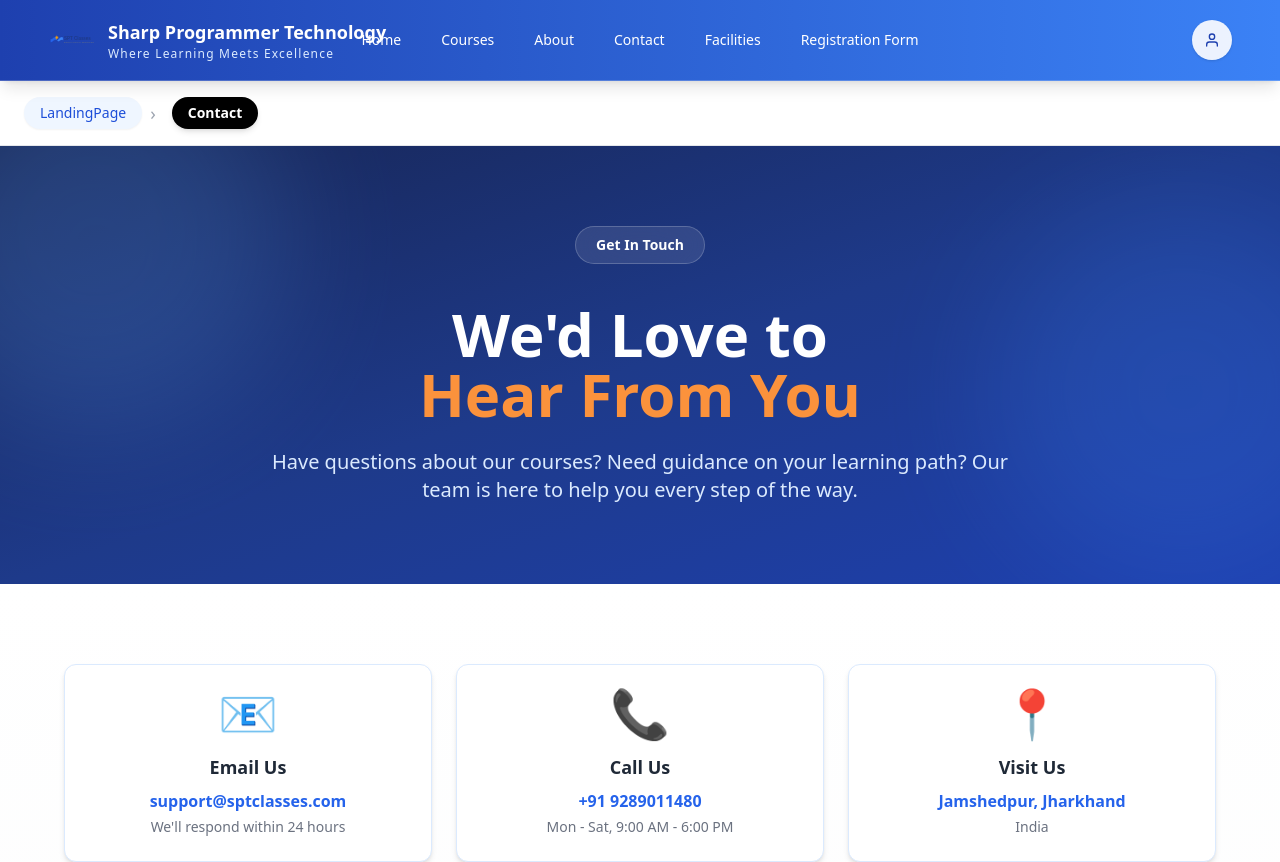
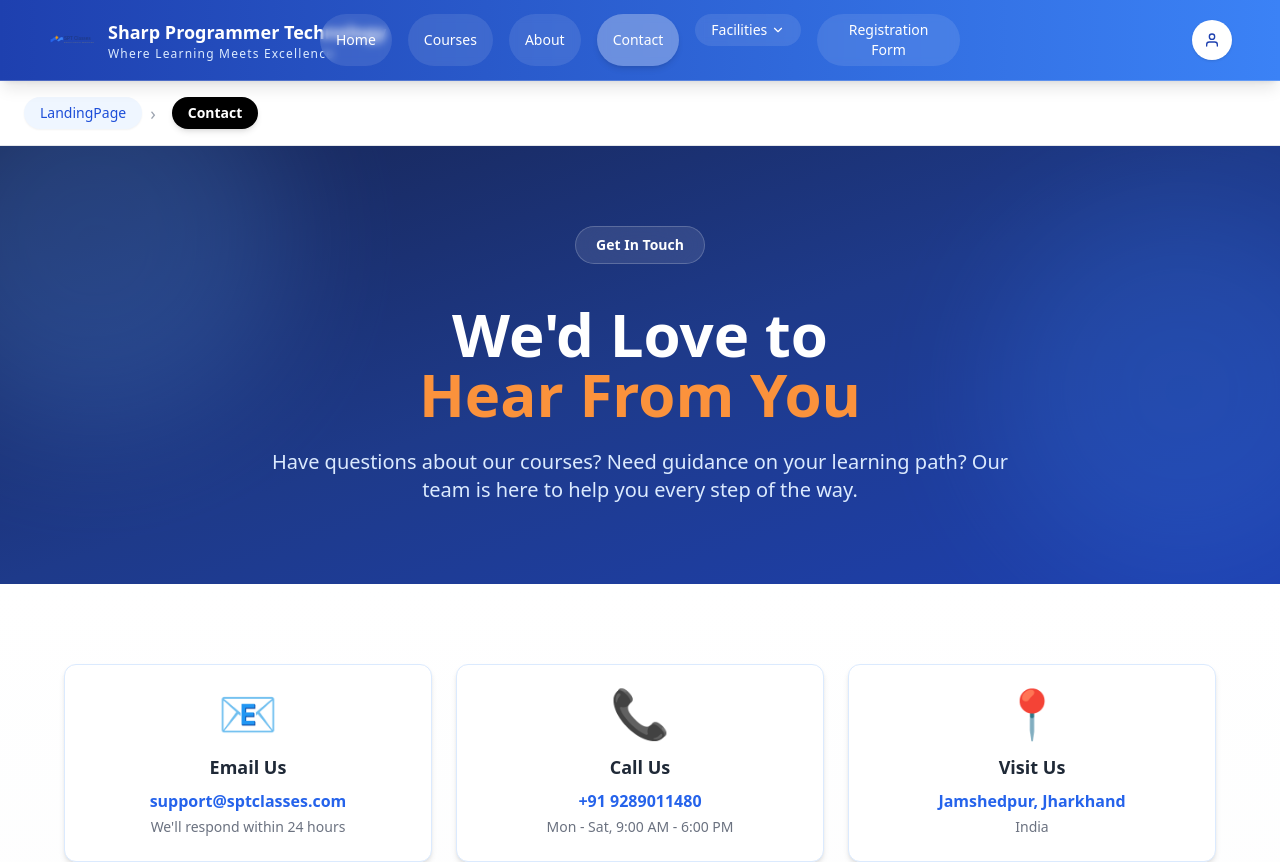
Before and after one commit to Ayyayush/SPT-Classes, a React (Create React App) app: page /Contact in a window 1280 px wide. Shown: the top 862 px of the page. Built offline with nearby package versions, Linux system fonts and the light colour scheme.

Commit message:
Header Changed and Facilities->library page creates

```diff
--- a/src/components/Header.jsx
+++ b/src/components/Header.jsx
@@ -1,21 +1,25 @@
 import React, { useEffect, useState, useRef } from "react";
-import { Link, useNavigate } from "react-router-dom";
-import { FiUser, FiMenu, FiX } from "react-icons/fi";
+import { Link, useNavigate, useLocation } from "react-router-dom";
+import { FiUser, FiMenu, FiX, FiChevronDown } from "react-icons/fi";
 import logo from "./Assets/spt_classes_logo.svg";
 import toast from "react-hot-toast";
 import { useDispatch } from "react-redux";
-import { addPath } from "../redux/Slices/breadCrumbsSlice";
-import RegisterForm from "./RegisterForm";
 import { setShowRegisterFrom } from "../redux/Slices/registerFormSlice";
 
 const Header = () => {
   const [menuOpen, setMenuOpen] = useState(false);
   const [mobileNavOpen, setMobileNavOpen] = useState(false);
+  const [facilitiesOpen, setFacilitiesOpen] = useState(false);
   const [user, setUser] = useState(null);
+
   const navigate = useNavigate();
-  const menuRef = useRef(null);
   const dispatch = useDispatch();
+  const location = useLocation();
 
+  const userMenuRef = useRef(null);
+  const facilitiesRef = useRef(null);
+
+  /* ================= LOAD USER ================= */
   useEffect(() => {
     try {
       const raw = localStorage.getItem("user");
@@ -25,75 +29,130 @@ const Header = () => {
     }
   }, []);
 
+  /* ================= OUTSIDE CLICK ================= */
   useEffect(() => {
-    function onDocClick(e) {
-      if (menuRef.current && !menuRef.current.contains(e.target)) {
+    function handleClickOutside(e) {
+      if (userMenuRef.current && !userMenuRef.current.contains(e.target)) {
         setMenuOpen(false);
       }
+      if (facilitiesRef.current && !facilitiesRef.current.contains(e.target)) {
+        setFacilitiesOpen(false);
+      }
     }
-    document.addEventListener("click", onDocClick);
-    return () => document.removeEventListener("click", onDocClick);
+    document.addEventListener("click", handleClickOutside);
+    return () => document.removeEventListener("click", handleClickOutside);
   }, []);
 
-  function handleCourse() {
+  /* ================= HANDLERS ================= */
+  const handleCourse = () => {
     try {
-      navigate("/Courses", { state: { tab: "NIELIT Certified Courses" } });
+      navigate("/Courses", {
+        state: { tab: "NIELIT Certified Courses" },
+      });
       setMobileNavOpen(false);
     } catch {
       toast.error("Error loading courses");
     }
-  }
+  };
 
-  function handleLogout() {
+  const handleLogout = () => {
     localStorage.removeItem("user");
     setUser(null);
     setMenuOpen(false);
     navigate("/");
-  }
+  };
+
+  /* ================= NAV BOX ================= */
+  const navBox = (path) =>
+    `
+      flex items-center gap-1
+      px-4 py-1.5 rounded-full
+      transition-all duration-200
+      backdrop-blur-sm
+      ${
+        location.pathname === path
+          ? "bg-white/30 text-white shadow-md"
+          : "bg-white/10 text-white hover:bg-white/20 hover:shadow-md"
+      }
+    `;
 
   return (
-    <header className="sticky top-0 z-50 w-full bg-gradient-to-r from-[#1E40AF] to-[#3B82F6] backdrop-blur-md border-b border-white/20 shadow-lg">
-
-      {/* TOP BAR */}
+    <header className="sticky top-0 z-50 w-full bg-gradient-to-r from-[#1E40AF] to-[#3B82F6] border-b border-white/20 shadow-lg">
       <div className="flex items-center justify-between px-4 md:px-12 py-4">
 
-        {/* LOGO + NAME */}
+        {/* LOGO */}
         <div className="flex items-center gap-3">
           <img src={logo} alt="SPT Logo" className="w-12 h-12" />
-
-          <div className="leading-tight">
-            {/* Mobile */}
-            <p className="text-white font-semibold text-sm md:hidden">
+          <div>
+            <p className="text-white font-semibold text-sm md:text-lg">
               Sharp Programmer Technology
             </p>
-
-            {/* Desktop */}
-            <p className="hidden md:block text-white font-semibold text-lg">
-              Sharp Programmer Technology
-            </p>
-
             <p className="hidden md:block text-blue-100 text-xs tracking-widest">
               Where Learning Meets Excellence
             </p>
           </div>
         </div>
 
-        {/* DESKTOP NAV */}
-        <nav className="hidden lg:flex absolute left-1/2 -translate-x-1/2 gap-10 text-white text-sm font-medium">
-          <Link className="hover:text-blue-100 transition" to="/">Home</Link>
-          <button onClick={handleCourse} className="hover:text-blue-100 transition">
-            Courses
+        {/* ================= DESKTOP NAV ================= */}
+        <nav className="hidden lg:flex absolute left-1/2 -translate-x-1/2 gap-4 text-sm font-medium">
+
+          <Link to="/" className={navBox("/")}>Home</Link>
+          <button onClick={handleCourse} className={navBox("/Courses")}>Courses</button>
+          <Link to="/About" className={navBox("/About")}>About</Link>
+          <Link to="/Contact" className={navBox("/Contact")}>Contact</Link>
+
+          {/* ===== FACILITIES (PROFILE STYLE DROPDOWN) ===== */}
+          <div className="relative" ref={facilitiesRef}>
+            <button
+              onClick={(e) => {
+                e.stopPropagation();
+                setFacilitiesOpen(!facilitiesOpen);
+              }}
+              className={navBox("/facilities")}
+            >
+              Facilities
+              <FiChevronDown
+                className={`transition-transform ${
+                  facilitiesOpen ? "rotate-180" : ""
+                }`}
+              />
+            </button>
+
+            {facilitiesOpen && (
+              <div className="absolute top-12 left-1/2 -translate-x-1/2 w-56 bg-white rounded-xl shadow-xl p-3 animate-dropdown">
+                <button
+                  onClick={() => {
+                    setFacilitiesOpen(false);
+                    navigate("/facilities/library");
+                  }}
+                  className="block w-full text-left px-3 py-2 rounded hover:bg-blue-50 hover:text-blue-700 transition"
+                >
+                  Library
+                </button>
+
+                <button
+                  onClick={() => {
+                    setFacilitiesOpen(false);
+                    navigate("/facilities/online-test");
+                  }}
+                  className="block w-full text-left px-3 py-2 rounded hover:bg-blue-50 hover:text-blue-700 transition"
+                >
+                  Online Test
+                </button>
+              </div>
+            )}
+          </div>
+
+          <button
+            onClick={() => dispatch(setShowRegisterFrom())}
+            className={navBox("/register")}
+          >
+            Registration Form
           </button>
-          <Link className="hover:text-blue-100 transition" to="/About">About</Link>
-          <Link className="hover:text-blue-100 transition" to="/Contact">Contact</Link>
-          <Link className="hover:text-blue-100 transition" to="/Facilities">Facilities</Link>
-          <div className="hover:text-blue-100 transition cursor-pointer" onClick={() => {dispatch(setShowRegisterFrom())}}>Registration Form</div>
         </nav>
 
-        {/* RIGHT ICONS */}
-        <div className="flex items-center gap-3 relative" ref={menuRef}>
-
-          {/* MOBILE MENU ICON */}
+        {/* ================= PROFILE ================= */}
+        <div className="flex items-center gap-3 relative" ref={userMenuRef}>
           <button
             onClick={() => setMobileNavOpen(!mobileNavOpen)}
             className="lg:hidden text-white text-2xl"
@@ -101,13 +160,12 @@ const Header = () => {
             {mobileNavOpen ? <FiX /> : <FiMenu />}
           </button>
 
-          {/* USER ICON */}
           <button
             onClick={(e) => {
               e.stopPropagation();
               setMenuOpen(!menuOpen);
             }}
-            className="w-10 h-10 rounded-full bg-white/90 flex items-center justify-center shadow"
+            className="w-10 h-10 rounded-full bg-white flex items-center justify-center shadow"
           >
             {user ? (
               <span className="font-semibold text-[#1E40AF]">
@@ -118,12 +176,11 @@ const Header = () => {
             )}
           </button>
 
-          {/* USER DROPDOWN */}
           {menuOpen && (
-            <div className="absolute right-0 top-12 w-60 bg-white rounded-xl shadow-xl p-4">
+            <div className="absolute right-0 top-12 w-60 bg-white rounded-xl shadow-xl p-4 animate-dropdown">
               {user ? (
                 <>
-                  <p className="font-semibold text-gray-800">{user.name}</p>
+                  <p className="font-semibold">{user.name}</p>
                   <p className="text-xs text-gray-500 mb-3">{user.email}</p>
 
                   <button
@@ -135,7 +192,7 @@ const Header = () => {
 
                   <button
                     onClick={handleLogout}
-                    className="block w-full text-left px-3 py-2 rounded bg-red-50 text-red-600 hover:bg-red-100"
+                    className="block w-full text-left px-3 py-2 rounded bg-red-50 text-red-600"
                   >
                     Logout
                   </button>
@@ -144,13 +201,13 @@ const Header = () => {
                 <>
                   <button
                     onClick={() => navigate("/Login")}
-                    className="block w-full py-2 bg-blue-600 text-white rounded mb-2"
+                    className="w-full py-2 bg-blue-600 text-white rounded mb-2"
                   >
                     Login
                   </button>
                   <button
                     onClick={() => navigate("/Signup")}
-                    className="block w-full py-2 bg-gray-100 rounded"
+                    className="w-full py-2 bg-gray-100 rounded"
                   >
                     Sign Up
                   </button>
@@ -161,20 +218,18 @@ const Header = () => {
         </div>
       </div>
 
-      {/* MOBILE NAV MENU */}
+      {/* ================= MOBILE NAV ================= */}
       {mobileNavOpen && (
-        <div className="lg:hidden bg-[#1E40AF]/95 backdrop-blur-md px-6 py-5 space-y-4 text-white text-sm font-medium">
+        <div className="lg:hidden bg-[#1E40AF]/95 px-6 py-5 space-y-4 text-white text-sm animate-dropdown">
           <Link to="/" onClick={() => setMobileNavOpen(false)}>Home</Link>
-          <button onClick={handleCourse} className="block w-full text-left">Courses</button>
-          <Link to="/about" onClick={() => setMobileNavOpen(false)}>About</Link>
-          <Link to="/contact" onClick={() => setMobileNavOpen(false)}>Contact</Link>
-           <Link to="/Facilities" onClick={() => setMobileNavOpen(false)}>Facilities</Link>
-          <div onClick={() => {dispatch(setShowRegisterFrom())}}>Registration Form</div>
+          <button onClick={handleCourse}>Courses</button>
+          <Link to="/About" onClick={() => setMobileNavOpen(false)}>About</Link>
+          <Link to="/Contact" onClick={() => setMobileNavOpen(false)}>Contact</Link>
+          <button onClick={() => dispatch(setShowRegisterFrom())}>
+            Registration Form
+          </button>
         </div>
       )}
-
-
-
     </header>
   );
 };
--- a/tailwind.config.js
+++ b/tailwind.config.js
@@ -1,18 +1,30 @@
+/** @type {import('tailwindcss').Config} */
 module.exports = {
   content: [
     "./src/**/*.{js,jsx,ts,tsx}",
   ],
+
   theme: {
     extend: {
+      /* ================= DROPDOWN ANIMATION ================= */
       keyframes: {
-        shimmer: {
-          "100%": { transform: "translateX(100%)" },
+        fadeSlide: {
+          "0%": {
+            opacity: "0",
+            transform: "translate(-50%, -10px)",
+          },
+          "100%": {
+            opacity: "1",
+            transform: "translate(-50%, 0)",
+          },
         },
       },
+
       animation: {
-        shimmer: "shimmer 1.5s infinite",
+        fadeSlide: "fadeSlide 0.25s ease-out",
       },
     },
   },
+
   plugins: [],
 };
```
Also changed, not shown: src/App.js (+11 -19 lines), src/components/Library.jsx (added, +143 -0 lines), 1 other file (tests, documents, lock files or other folders).
